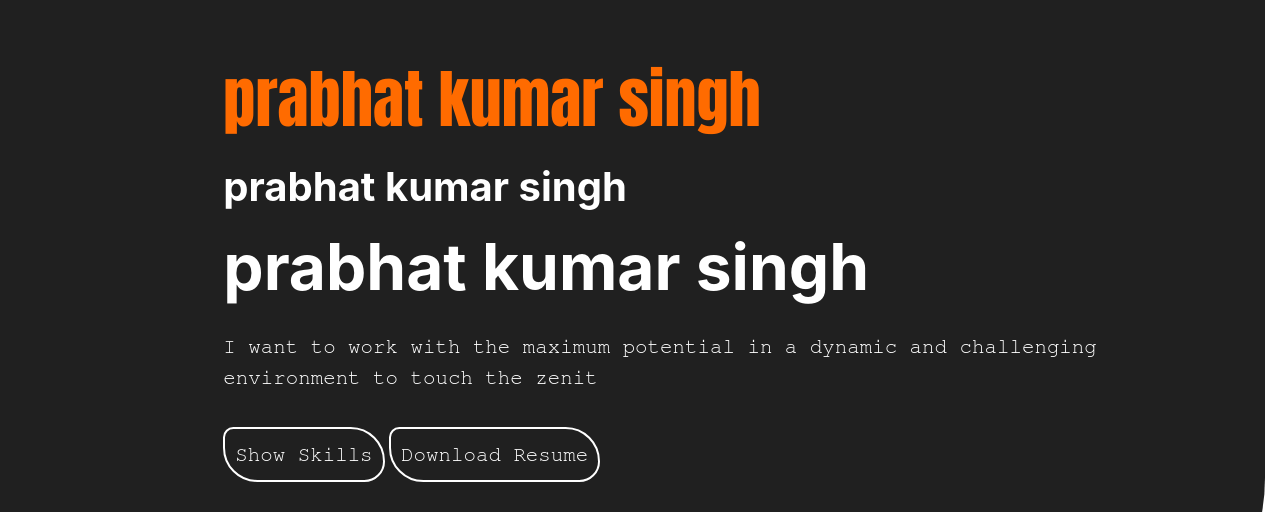
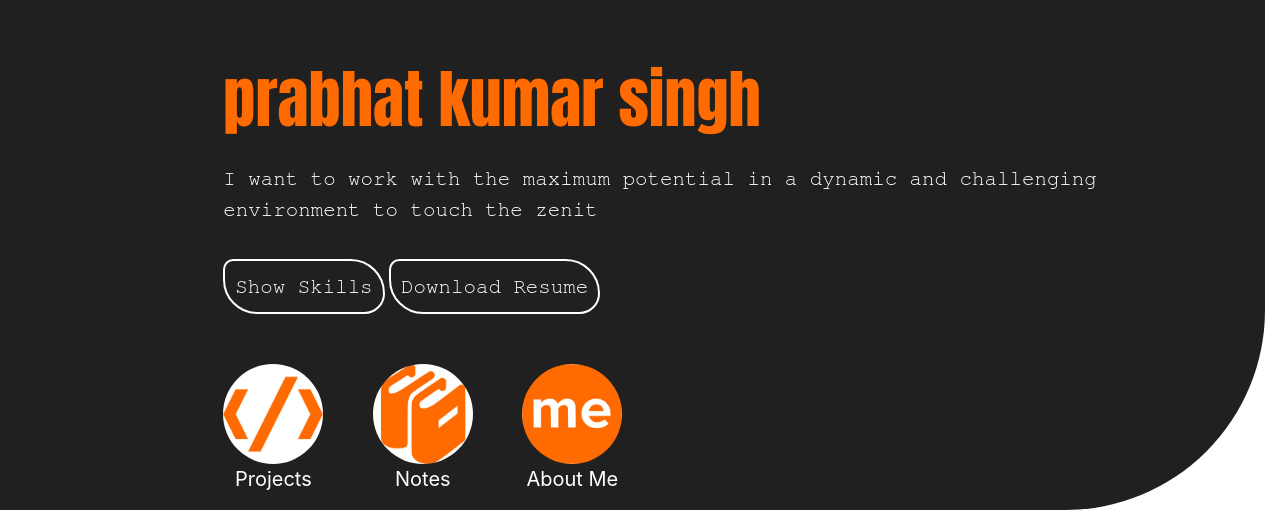
Before and after one commit to prabhatks12/prabhatks12.github.io, a plain HTML site: page index.html in a window 1280 px wide. Shown: the top 512 px of the page. Drawn offline with nearby package versions, Linux system fonts and the light colour scheme.

Commit message:
chceking for font2

```diff
--- a/index.html
+++ b/index.html
@@ -3,6 +3,7 @@
 <head>
 	<title>Portfolio</title>
 	<link rel="stylesheet" type="text/css" href="css/style.css">
+	<meta name="viewport" content="width=device-width, initial-scale=1.0">
 	<link rel="stylesheet" href="https://maxcdn.bootstrapcdn.com/bootstrap/4.3.1/css/bootstrap.min.css">
 </head>
 
@@ -14,8 +15,6 @@
 
 		<div class="col-10 center_vertical">
 			<p class="intro_text"><b>prabhat kumar singh</b></p>
-			<h1 style="color:white;"><b>prabhat kumar singh</b></h1>
-			<p style="color:white;   font-size:400%;"><b>prabhat kumar singh</b></p>
 			<p class="normal_text" id="demo" style="height:80px;"></p>
 
 			<button class="button_round normal_text">Show Skills</button>
```
